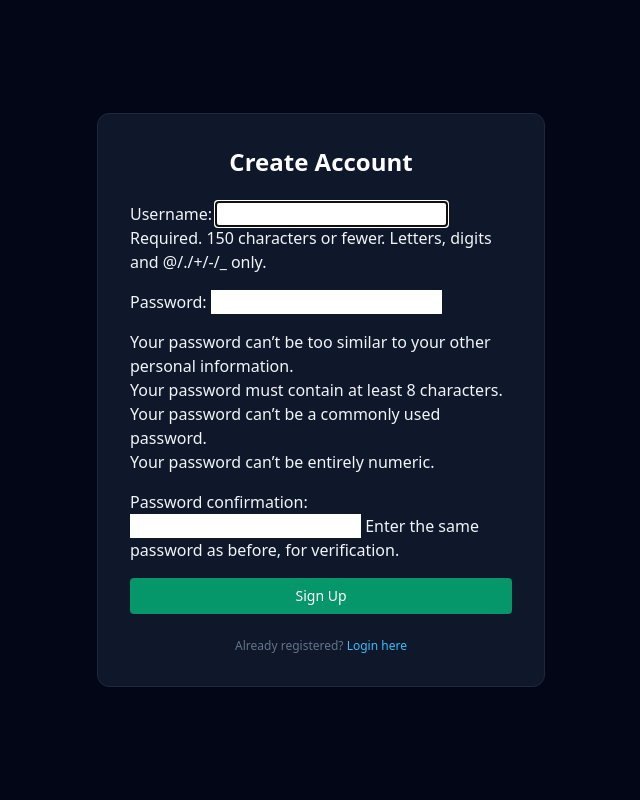
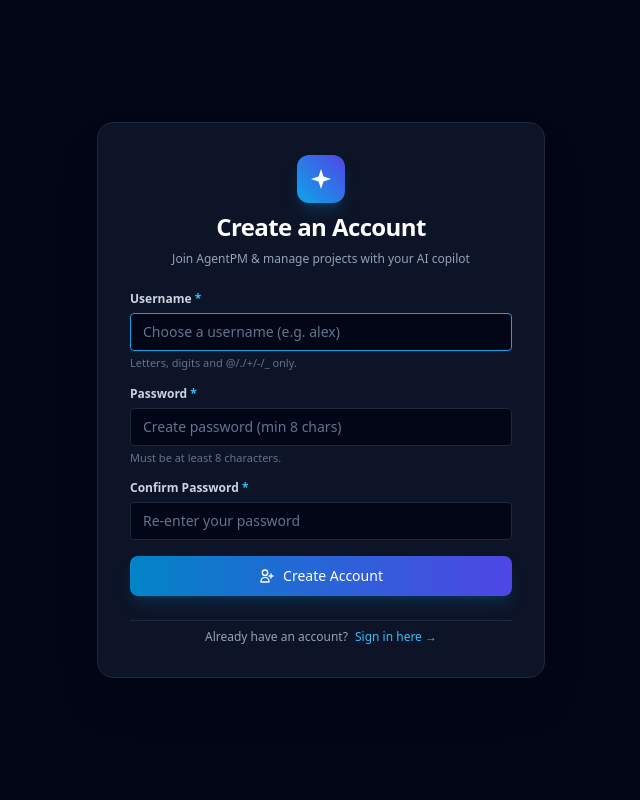
Before and after one commit to Jaydip1253/project_manager, a Django app: page /register/ in a window 1280 px wide. Shown: the whole page, without its empty margins (319-959 px from the left). Run offline with Django 5.2, Linux system fonts and the light colour scheme; some libraries are stand-ins or nearby versions.

Commit message:
Fix registration form styling, validation, and API client

```diff
--- a/projects/ai_agent.py
+++ b/projects/ai_agent.py
@@ -6,11 +6,6 @@ from django.conf import settings
 from .models import Project, Task, ChatMessage
 
 logger = logging.getLogger(__name__)
-
-client = OpenAI(
-    api_key=getattr(settings, 'GEMINI_API_KEY', getattr(settings, 'OPENAI_API_KEY', '')),
-    base_url=getattr(settings, 'GEMINI_BASE_URL', 'https://generativelanguage.googleapis.com/v1beta/openai/'),
-)
 
 MODEL_NAME = getattr(settings, 'GEMINI_MODEL', 'gemini-3.6-flash')
 
@@ -22,7 +17,24 @@ FALLBACK_MODELS = [
     'gemini-3.1-flash-lite',
 ]
 
+def _get_client():
+    api_key = (
+        getattr(settings, 'GEMINI_API_KEY', '') or
+        getattr(settings, 'OPENAI_API_KEY', '') or
+        os.getenv('GEMINI_API_KEY', '') or
+        os.getenv('OPENAI_API_KEY', '')
+    )
+    if not api_key:
+        raise ValueError(
+            "Missing credentials! Please add the GEMINI_API_KEY environment variable in your Render Dashboard (under Environment Variables) or in your local .env file."
+        )
+    return OpenAI(
+        api_key=api_key,
+        base_url=getattr(settings, 'GEMINI_BASE_URL', 'https://generativelanguage.googleapis.com/v1beta/openai/'),
+    )
+
 def _call_gemini(messages_payload, tools=None):
+    client = _get_client()
     seen = set()
     models_to_try = [m for m in FALLBACK_MODELS if not (m in seen or seen.add(m))]
     last_err = None
--- /dev/null
+++ b/projects/forms.py
@@ -0,0 +1,24 @@
+from django import forms
+from django.contrib.auth.models import User
+from django.contrib.auth.forms import UserCreationForm
+
+class RegisterForm(UserCreationForm):
+    class Meta:
+        model = User
+        fields = ("username",)
+
+    def __init__(self, *args, **kwargs):
+        super().__init__(*args, **kwargs)
+        for field_name, field in self.fields.items():
+            field.widget.attrs.update({
+                'class': 'w-full bg-slate-950 border border-slate-800 rounded px-3 py-2 text-sm text-white placeholder-slate-500 focus:outline-none focus:border-sky-500 transition',
+            })
+            # Remove verbose default help texts that break dark mode styling
+            field.help_text = None
+
+        if 'username' in self.fields:
+            self.fields['username'].widget.attrs.update({'placeholder': 'Choose a username (e.g. alex)'})
+        if 'password1' in self.fields:
+            self.fields['password1'].widget.attrs.update({'placeholder': 'Create password (min 8 chars)'})
+        if 'password2' in self.fields:
+            self.fields['password2'].widget.attrs.update({'placeholder': 'Re-enter your password'})
--- a/projects/views.py
+++ b/projects/views.py
@@ -1,21 +1,24 @@
 from django.shortcuts import render, redirect, get_object_or_404
 from django.contrib.auth import login
-from django.contrib.auth.forms import UserCreationForm
 from django.contrib.auth.decorators import login_required
 from django.views.decorators.http import require_POST
 from django.http import HttpResponse
 from .models import Project, Task, ChatMessage
+from .forms import RegisterForm
 from .ai_agent import run_agent_turn
 
 def register(request):
+    if request.user.is_authenticated:
+        return redirect("dashboard")
+
     if request.method == "POST":
-        form = UserCreationForm(request.POST)
+        form = RegisterForm(request.POST)
         if form.is_valid():
             user = form.save()
-            login(request, user)
+            login(request, user, backend='django.contrib.auth.backends.ModelBackend')
             return redirect("dashboard")
     else:
-        form = UserCreationForm()
+        form = RegisterForm()
     return render(request, "registration/register.html", {"form": form})
 
 @login_required
--- a/templates/registration/register.html
+++ b/templates/registration/register.html
@@ -1,18 +1,92 @@
 {% extends "base.html" %}
+{% block title %}Create Account - AgentPM{% endblock %}
 {% block content %}
-<div class="min-h-full flex items-center justify-center w-full px-4">
-  <div class="max-w-md w-full space-y-6 bg-slate-900 p-8 rounded-xl border border-slate-800">
-    <div>
-      <h2 class="text-2xl font-bold text-center text-white">Create Account</h2>
+<div class="min-h-full flex items-center justify-center w-full px-4 py-8 bg-slate-950">
+  <div class="max-w-md w-full space-y-6 bg-slate-900/90 backdrop-blur-md p-8 rounded-2xl border border-slate-800 shadow-2xl">
+
+    <!-- Header with Icon -->
+    <div class="text-center space-y-2">
+      <div class="w-12 h-12 rounded-xl bg-gradient-to-tr from-sky-500 to-indigo-600 flex items-center justify-center text-white mx-auto shadow-lg shadow-sky-500/20">
+        <svg class="w-6 h-6" viewBox="0 0 24 24" fill="currentColor">
+          <path d="M12 2L14.5 9.5L22 12L14.5 14.5L12 22L9.5 14.5L2 12L9.5 9.5L12 2Z"/>
+        </svg>
+      </div>
+      <h2 class="text-2xl font-bold tracking-tight text-white">Create an Account</h2>
+      <p class="text-xs text-slate-400">Join AgentPM & manage projects with your AI copilot</p>
     </div>
-    <form method="post" class="space-y-4">
+
+    <!-- Error Summary Alert -->
+    {% if form.errors %}
+      <div class="p-3.5 rounded-lg bg-rose-950/60 border border-rose-800/80 text-rose-300 text-xs space-y-1.5 animate-fadeIn">
+        <div class="font-semibold flex items-center gap-1.5 text-rose-200">
+          <svg class="w-4 h-4 text-rose-400 flex-shrink-0" fill="none" stroke="currentColor" viewBox="0 0 24 24">
+            <path stroke-linecap="round" stroke-linejoin="round" stroke-width="2" d="M12 9v2m0 4h.01m-6.938 4h13.856c1.54 0 2.502-1.667 1.732-3L13.732 4c-.77-1.333-2.694-1.333-3.464 0L3.34 16c-.77 1.333.192 3 1.732 3z"/>
+          </svg>
+          Registration Issue
+        </div>
+        <ul class="list-disc list-inside space-y-1 pl-1">
+          {% for field in form %}
+            {% for error in field.errors %}
+              <li><strong>{{ field.label }}:</strong> {{ error }}</li>
+            {% endfor %}
+          {% endfor %}
+          {% for error in form.non_field_errors %}
+            <li>{{ error }}</li>
+          {% endfor %}
+        </ul>
+      </div>
+    {% endif %}
+
+    <!-- Registration Form -->
+    <form method="post" class="space-y-4" novalidate>
       {% csrf_token %}
-      {{ form.as_p }}
-      <button type="submit" class="w-full py-2 px-4 bg-emerald-600 hover:bg-emerald-500 text-white rounded font-medium text-sm transition">Sign Up</button>
+
+      <div class="space-y-3.5">
+        <!-- Username Field -->
+        <div>
+          <label for="{{ form.username.id_for_label }}" class="text-xs font-semibold text-slate-300 block mb-1.5">
+            Username <span class="text-sky-400">*</span>
+          </label>
+          {{ form.username }}
+          <span class="text-[11px] text-slate-500 mt-1 block">Letters, digits and @/./+/-/_ only.</span>
+        </div>
+
+        <!-- Password Field -->
+        <div>
+          <label for="{{ form.password1.id_for_label }}" class="text-xs font-semibold text-slate-300 block mb-1.5">
+            Password <span class="text-sky-400">*</span>
+          </label>
+          {{ form.password1 }}
+          <span class="text-[11px] text-slate-500 mt-1 block">Must be at least 8 characters.</span>
+        </div>
+
+        <!-- Confirm Password Field -->
+        <div>
+          <label for="{{ form.password2.id_for_label }}" class="text-xs font-semibold text-slate-300 block mb-1.5">
+            Confirm Password <span class="text-sky-400">*</span>
+          </label>
+          {{ form.password2 }}
+        </div>
+      </div>
+
+      <!-- Submit Button -->
+      <button type="submit"
+              class="w-full mt-2 py-2.5 px-4 bg-gradient-to-r from-sky-600 to-indigo-600 hover:from-sky-500 hover:to-indigo-500 text-white rounded-lg font-medium text-sm transition shadow-lg shadow-sky-600/20 active:scale-[0.99] flex items-center justify-center gap-2">
+        <svg class="w-4 h-4" fill="none" stroke="currentColor" viewBox="0 0 24 24">
+          <path stroke-linecap="round" stroke-linejoin="round" stroke-width="2" d="M18 9v3m0 0v3m0-3h3m-3 0h-3m-2-5a4 4 0 11-8 0 4 4 0 018 0zM3 20a6 6 0 0112 0v1H3v-1z"/>
+        </svg>
+        Create Account
+      </button>
     </form>
-    <div class="text-center text-xs text-slate-500">
-      Already registered? <a href="{% url 'login' %}" class="text-sky-400 hover:underline">Login here</a>
+
+    <!-- Footer link -->
+    <div class="text-center text-xs text-slate-400 pt-2 border-t border-slate-800">
+      Already have an account?
+      <a href="{% url 'login' %}" class="text-sky-400 hover:text-sky-300 font-medium hover:underline transition ml-1">
+        Sign in here &rarr;
+      </a>
     </div>
+
   </div>
 </div>
 {% endblock %}
```
Also changed, not shown: core/settings.py (+5 -2 lines), templates/registration/login.html (+41 -13 lines).
